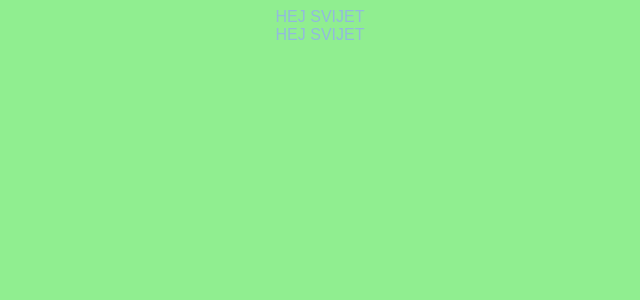
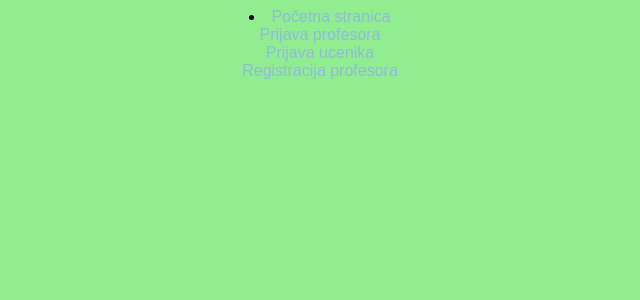
Before and after one commit to Verstopper/Projekt_R_learning_app, a React (Create React App) app in the folder src/main/frontend/app/: page / in a window 1280 px wide. Shown: the top 300 px of the page, without its empty margins (320-960 px from the left). Built offline with nearby package versions, Linux system fonts and the light colour scheme.

Commit message:
refactoring

```diff
--- a/src/main/frontend/app/src/component/MainIndexComponent.js
+++ b/src/main/frontend/app/src/component/MainIndexComponent.js
@@ -11,7 +11,12 @@ class MainIndexComponent extends Component {
         return (
             <main>
                 <section>
-                    <a href="/api/ZabavnoUcenje/professor/login">HEJ SVIJET</a>
+                    <a href="/api/ZabavnoUcenje/profesor/login">Prijava profesora</a>
+                    <br/>
+                    <a href= "/api/ZabavnoUcenje/ucenik/prijava"> Prijava ucenika</a>
+                    <br/>
+                    <a href= "/api/ZabavnoUcenje/profesor/registracija">Registracija profesora</a>
+                    <br/>
                 </section>
 
             </main>
--- /dev/null
+++ b/src/main/frontend/app/src/component/Navbar.js
@@ -0,0 +1,14 @@
+import React from "react";
+import {Link} from "react-router-dom";
+
+const navbar = () => {
+    return(
+        <div>
+            <li>
+                <Link to = '/'>Početna stranica</Link>
+            </li>
+        </div>
+    )
+}
+
+export default navbar;
--- a/src/main/frontend/app/src/component/ProfessorComponent.js
+++ b/src/main/frontend/app/src/component/ProfessorComponent.js
@@ -71,7 +71,7 @@ class ProfessorComponent extends Component {
         let renderValue;
         if(this.state.existsInDB && !this.state.success){
             renderValue =  <Navigate to={{
-                pathname: '/loginAdmin',
+                pathname: '/loginProf',
                 state: { username: this.state.username},
             }} /> ;
         }else{
--- a/src/main/frontend/app/src/component/RegistrationComponent.js
+++ b/src/main/frontend/app/src/component/RegistrationComponent.js
@@ -85,12 +85,7 @@ class RegstrationComponent extends React.Component {
                 }
                 {!isUserLoggedIn &&
                 <div>
-                    <a href="/loginProf" id="">Prijava profesora</a>
-                </div>
-                }
-                {isUserLoggedIn && <div>
-
-                    <a href="/logout" id="">Odjava djelatnika</a>
+                    <a href="/api/ZabavnoUcenje/" id="">Prijava profesora</a>
                 </div>
                 }
 
--- a/src/main/frontend/app/src/component/RouterComponent.js
+++ b/src/main/frontend/app/src/component/RouterComponent.js
@@ -10,6 +10,7 @@ import StudentComponent from "./StudentComponent";
 import RegistrationComponent from "./RegistrationComponent";
 import ProfessorComponent from "./ProfessorComponent";
 //import Wrapper from "./Wrapper";
+import Navbar from '../component/Navbar'
 
 function NavComponent() {
     return null;
@@ -21,11 +22,12 @@ class RouterComponent extends Component {
         let message = <p>Enter your username <a href='/login'>here.</a></p>;
         return (
             <Router>
+                <Navbar/>
                 <Routes>
-                    <Route path="/" element={<MainIndexComponent /> }/>
-                    <Route path="/api/ZabavnoUcenje/Ucenik/login" element={<StudentComponent /> }/>
-                    <Route  path="/api/ZabavnoUcenje/registracija"   element={<RegistrationComponent />} />
-                    <Route  path="/api/ZabavnoUcenje/professor/login"   element={<ProfessorComponent message={message}/>} />
+                    {/*<Route path="/" element={<MainIndexComponent /> }/>*/}
+                    <Route path="/api/ZabavnoUcenje/ucenik/prijava" element={<StudentComponent /> }/>
+                    <Route  path="/api/ZabavnoUcenje/profesor/registracija"   element={<RegistrationComponent />} />
+                    <Route  path="/api/ZabavnoUcenje/profesor/login"   element={<ProfessorComponent message={message}/>} />
                     <Route  path="/prvaPrijava"   element={<InvalidComponent message={message}/>} />
                     <Route  path="/logout"   element={<LogoutComponent />} />
                 </Routes>
--- a/src/main/frontend/app/src/component/StudentComponent.js
+++ b/src/main/frontend/app/src/component/StudentComponent.js
@@ -76,7 +76,7 @@ class StudentComponent extends Component {
         let renderValue;
         if(this.state.existsInDB && this.state.login){
             renderValue = <Navigate to={{
-                pathname:   `/api/ZabavnoUcenje/Ucenik/${this.state.username}`,
+                pathname:   `/api/ZabavnoUcenje/ucenik/${this.state.username}`,
                 state: { username: this.state.username},
             }}
             /> ;
--- a/src/main/frontend/app/src/services/AuthenticationService.js
+++ b/src/main/frontend/app/src/services/AuthenticationService.js
@@ -34,12 +34,12 @@ class AuthenticationService {
     }
 
     loginAdmin(korisnicko_ime,lozinka) {
-        let url = "/api/ZabavnoUcenje/login";
+        let url = "/api/ZabavnoUcenje/profesor/login";
         return api.post(url, {korisnicko_ime: korisnicko_ime, lozinka: lozinka})
     }
 
     loginUcenik(korisnicko_ime) {
-        let url = "/api/ZabavnoUcenje/Ucenik/login";
+        let url = "/api/ZabavnoUcenje/ucenik/login";
         return api.post(url,{korisnicko_ime:korisnicko_ime})
     }
 
```
Also changed, not shown: 1 other file (tests, documents, lock files or other folders).
